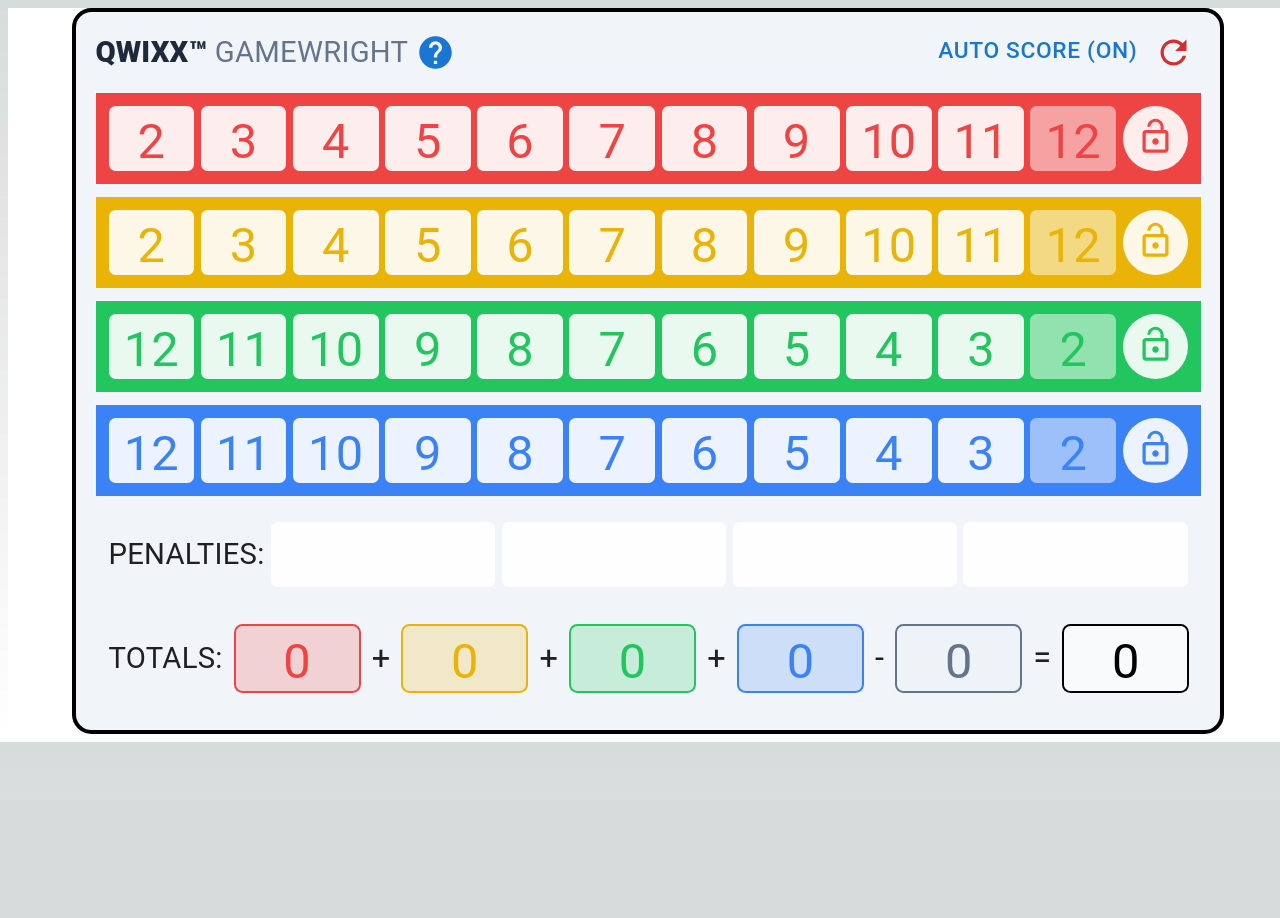
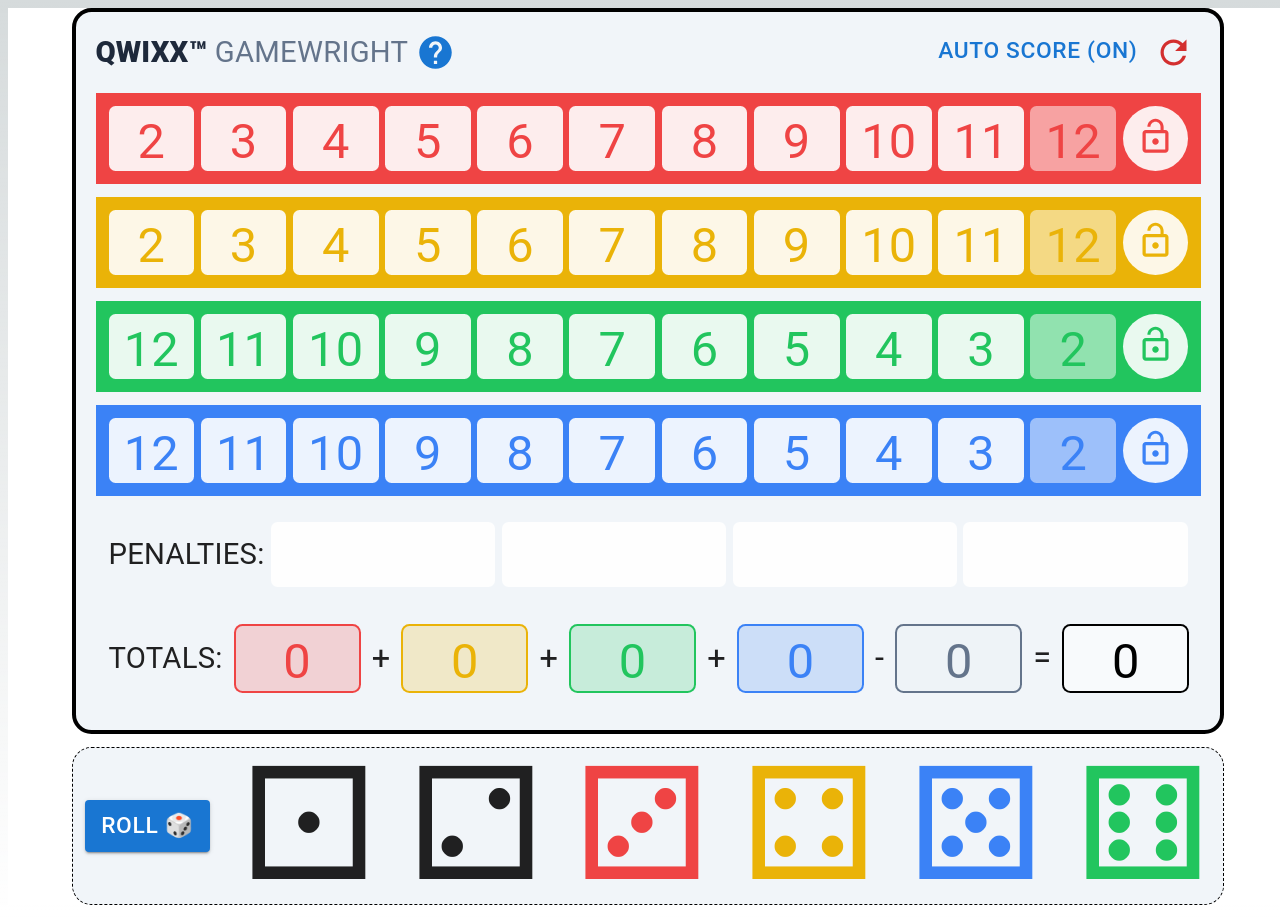
Before and after one commit to matthew-h-wang/quixx-board, a Next.js app: page /nextjs-github-pages/ in a window 1280 px wide. Before the commit the page ends 800 px from the top, so only its background shows below. Built offline with nearby package versions, Linux system fonts and the light colour scheme.

Commit message:
basic dice roll

```diff
--- a/app/page.tsx
+++ b/app/page.tsx
@@ -1,6 +1,7 @@
 "use client"
 
 import Board from '@/components/board'
+import Dice from '@/components/dice'
 import ScopedCssBaseline from '@mui/material/ScopedCssBaseline';
 import Container from '@mui/material/Container';
 
@@ -11,6 +12,7 @@ export default function Home() {
 
         <Container maxWidth="lg">
           <Board/>
+          <Dice/>
         </Container>
       </ScopedCssBaseline>
 
--- a/components/board.tsx
+++ b/components/board.tsx
@@ -264,7 +264,8 @@ function ColorRow({ rowState, toggleChecked, toggleLocked, colorClasses, nums }:
 
 
 function CheckBox({ label = "", checked = false, disabled = false, handleToggle = () => { } }: { label?: string, checked?: boolean, disabled?: boolean, handleToggle?: MouseEventHandler }) {
-    return <Box onClick={handleToggle} className={clsx("flex-auto text-3xl rounded w-12 h-full p-1 text-center select-none cursor-pointer",
+    return <Box onClick={handleToggle} className={clsx("flex-auto text-3xl rounded w-12 h-full p-1 text-center select-none",
+        !disabled && "cursor-pointer",
         disabled || checked ? "bg-white/50" : "bg-white/90",
         checked ? "text-black font-bold" : "text-inherit",
         checked && !disabled && "ring-1 ring-white ring-offset-1 ring-offset-transparent"
--- /dev/null
+++ b/components/dice.module.css
@@ -0,0 +1,18 @@
+.die {
+    translate: -75%;
+    rotate: -135deg;
+    scale: 50%;
+    animation: roll-in 0.5s forwards;
+}
+
+@keyframes roll-in {
+    100% {
+        translate: 0;
+    }
+    100% {
+        rotate: 0deg;
+    }
+    100% {
+        scale: 100%;
+    }
+}
--- /dev/null
+++ b/components/dice.tsx
@@ -0,0 +1,66 @@
+"use client"
+import { Box, Button, Fab, IconButton } from "@mui/material";
+import clsx from "clsx";
+import { useReducer, useState } from "react";
+import styles from './dice.module.css';
+
+type DieColor = "white1"|"white2"|"red"|"yellow"|"blue"|"green";
+type DieFace = 1|2|3|4|5|6;
+type DieRoll = {face: DieFace, color: DieColor};
+
+const DICE_UNICODE : Map<DieFace, string> = new Map([
+    [1,'\u{2680}'],
+    [2,'\u{2681}'],
+    [3,'\u{2682}'],
+    [4,'\u{2683}'],
+    [5,'\u{2684}'],
+    [6,'\u{2685}'],
+])
+
+const DICE_COLORCLASS : Map<DieColor, string> = new Map([
+    ["white1",'text-white-500'],
+    ["white2",'text-white-500'],
+    ["red",'text-red-500'],
+    ["yellow",'text-yellow-500'],
+    ["green",'text-green-500'],
+    ["blue",'text-blue-500'],
+])
+
+const ALL_DICE_COLORS : DieColor[] =["white1","white2","red","yellow","blue","green"]
+
+export function rollDice(colors: DieColor[] ) : DieRoll[] {
+    return colors.map((color, ) => {
+        return {face: (Math.floor(Math.random() * 6 + 1) as DieFace), color}
+    });
+}
+
+export default function Dice() {
+
+    const [dice, setDice] = useState<DieRoll[]>(ALL_DICE_COLORS.map((color, i) => {return {color, face: i + 1 as DieFace}}));
+    const [rollCount, incrementRollCount] = useReducer((n : number) => n + 1, 0);
+
+    function reroll(){
+        setDice(rollDice(ALL_DICE_COLORS));
+        incrementRollCount();
+    }
+
+    return (
+        <Box className="bg-slate-100 border border-black border-dashed rounded-xl w-full h-full my-2">
+            {/* <Button variant="contained">Roll Dice</Button> */}
+            <div className="flex flex-auto justify-around space-x-1 w-full items-center">
+            <Button color="primary" variant="contained" onClick={reroll}  aria-label="roll" className="float-left text-lg">
+                Roll {'\u{1F3B2}'}
+            </Button>
+            {dice.map((die, i) => <Die key={die.color + rollCount} {...die}/>)}
+            </div>
+        </Box>
+    );
+};
+
+function Die({face, color} : {face: DieFace, color: DieColor}){
+    return (
+        <div className={clsx(DICE_COLORCLASS.get(color),"text-8xl select-none", styles.die)}>
+            {DICE_UNICODE.get(face)}
+        </div>
+    )
+}
```
Also changed, not shown: 1 other file (tests, documents, lock files or other folders).
